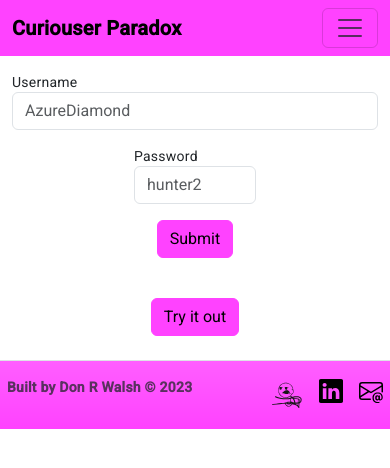
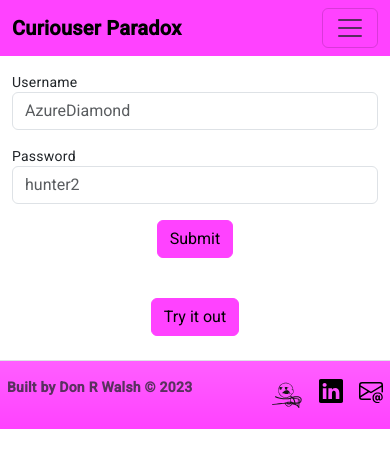
Before and after one commit to Donrwalsh/curiouser-paradox, an Angular app in the folder frontend/: page /admin in a window 390 px wide. Shown: the top 468 px of the page. Built offline with nearby package versions, Linux system fonts and the light colour scheme.

Commit message:
Minor change to add consistency to login form fields

```diff
--- a/frontend/src/app/admin/login/login.component.html
+++ b/frontend/src/app/admin/login/login.component.html
@@ -10,7 +10,7 @@
         placeholder="AzureDiamond"
       />
     </div>
-    <div class="form-field mt-3 col-4 mx-auto">
+    <div class="form-field mt-3 col-md-4 mx-auto">
       <label for="exampleInputPassword1">Password</label>
       <input
         type="password"
```
